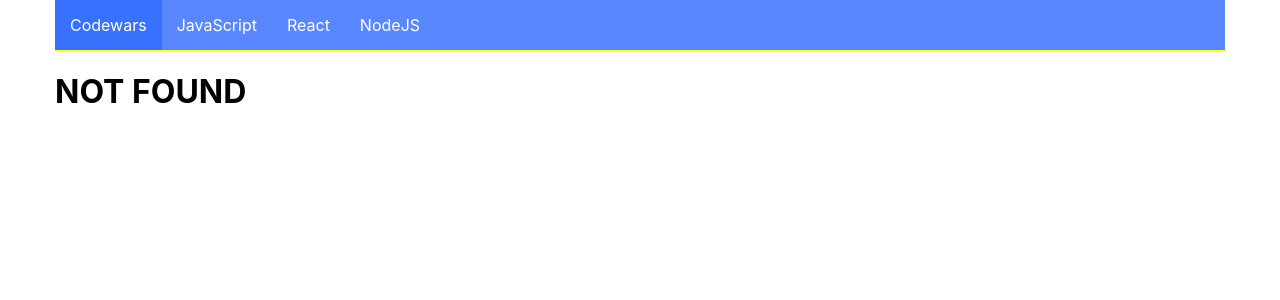
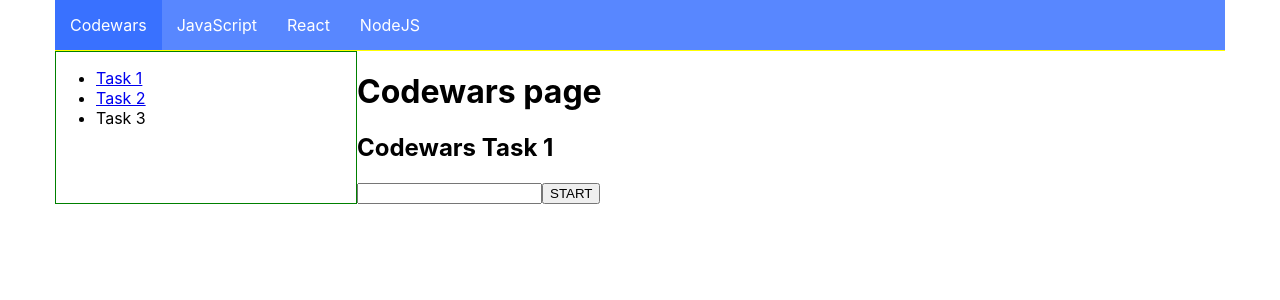
Before and after one commit to Fluebubble/study-space, a React (Create React App) app: page /codewars/task2 in a window 1280 px wide. Before the commit this address had no page. Shown: the top 300 px of the page. Built offline with nearby package versions, Linux system fonts and the light colour scheme.

Commit message:
task 2 added + task 1 interface

```diff
--- a/src/components/App.jsx
+++ b/src/components/App.jsx
@@ -1,9 +1,8 @@
 import { Route, Routes } from 'react-router-dom';
-import { Container } from './Container/Container';
 import Layout from './Layout/Layout';
-import { NavBar } from './NavBar/NavBar';
 import Codewars from './pages/Codewars/Codewars';
 import { Task1 } from './pages/Codewars/Task1/Task1';
+import { Task2 } from './pages/Codewars/Task2/Task2';
 import JavaScript from './pages/JavaScript/JavaScript';
 import NodeJs from './pages/NodeJs/NodeJs';
 import React from './pages/React/React';
@@ -16,6 +15,7 @@
           <Route index element={<Codewars />} />
           <Route path="codewars" element={<Codewars />}>
             <Route path="task1" element={<Task1 />} />
+            <Route path="task2" element={<Task2 />} />
           </Route>
           <Route path="javascript" element={<JavaScript />} />
           <Route path="react" element={<React />} />
--- a/src/components/pages/Codewars/Codewars.jsx
+++ b/src/components/pages/Codewars/Codewars.jsx
@@ -9,7 +9,9 @@
           <li>
             <NavLink to="task1">Task 1</NavLink>
           </li>
-          <li>Task 2</li>
+          <li>
+            <NavLink to="task2">Task 2</NavLink>
+          </li>
           <li>Task 3</li>
         </ul>
       </Navigation>
--- a/src/components/pages/Codewars/Task1/Task1.jsx
+++ b/src/components/pages/Codewars/Task1/Task1.jsx
@@ -1,4 +1,7 @@
+import { useState } from 'react';
+
 export const Task1 = () => {
+  const [text, setText] = useState('');
   const headingString = string => {
     const arrString = string.split(' ');
     const headedArr = arrString.map(
@@ -9,5 +12,19 @@
   };
 
   console.log(headingString('lol my Face is pretty good'));
-  return <h2>Codewars Task 1</h2>;
+  const handleSubmit = e => {
+    e.preventDefault();
+    setText(headingString(e.target.elements.text.value));
+  };
+  console.log(headingString('lol my Face is pretty good'));
+  return (
+    <>
+      <h2>Codewars Task 1</h2>
+      <h3>{text}</h3>
+      <form onSubmit={handleSubmit}>
+        <input type="text" name="text" />
+        <button type="submit">START</button>
+      </form>
+    </>
+  );
 };
--- /dev/null
+++ b/src/components/pages/Codewars/Task2/Task2.jsx
@@ -0,0 +1,34 @@
+import { useState } from 'react';
+
+export const Task2 = () => {
+  const [text, setText] = useState('');
+
+  const spinningWords = string => {
+    const arrString = string.split(' ');
+    const editedArr = arrString.map(word => {
+      if (word.length >= 5) {
+        console.log(word);
+        return word.split('').reverse().join('');
+      }
+      return word;
+    });
+    const finishedString = editedArr.join(' ');
+    return finishedString;
+  };
+
+  const handleSubmit = e => {
+    e.preventDefault();
+    setText(spinningWords(e.target.elements.text.value))
+  };
+  console.log(spinningWords('lol my Face is pretty good'));
+  return (
+    <>
+      <h2>Codewars Task 1</h2>
+      <h3>{text}</h3>
+      <form onSubmit={handleSubmit}>
+        <input type="text" name='text' />
+        <button type="submit">START</button>
+      </form>
+    </>
+  );
+};
```
